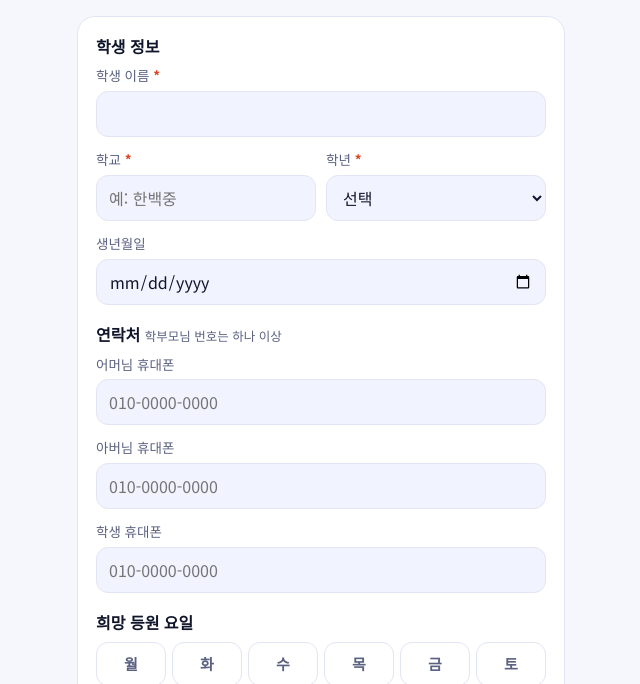
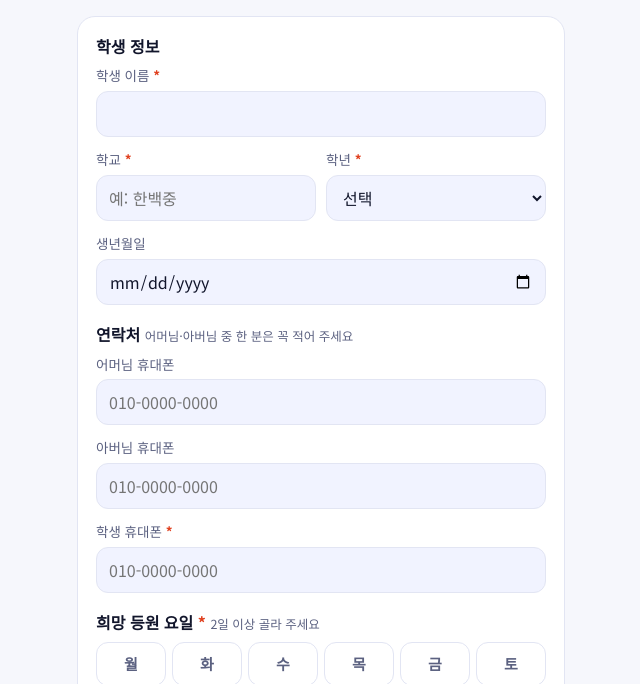
Before and after one commit to themilchak-math/themilchak-math.github.io, a plain HTML site: page join.html in a window 1280 px wide. Shown: the part 116-800 px from the top of the page, without its empty margins (319-959 px from the left). Drawn offline with Linux system fonts and the light colour scheme; a web font is replaced by a local one.

Commit message:
등록 신청서: 학생 번호·요일 2일 이상 필수
Co-Authored-By: Claude Opus 5.5 <noreply@anthropic.com>
Claude-Session: https://claude.ai/code/session_01MRk6UQBipuaYghVHiCnJr3

```diff
--- a/join.html
+++ b/join.html
@@ -56,11 +56,11 @@ textarea{height:auto;min-height:84px;padding:10px 12px;resize:vertical}
       <label>학년 <b>*</b><select id="grade"><option value="">선택</option><option>초4</option><option>초5</option><option>초6</option><option>중1</option><option>중2</option><option>중3</option><option>고1</option><option>고2</option><option>고3</option></select></label>
     </div>
     <label>생년월일<input id="birth" type="date"></label>
-    <h2>연락처 <span style="font-size:12.5px;font-weight:400;color:var(--mut)">학부모님 번호는 하나 이상</span></h2>
+    <h2>연락처 <span style="font-size:12.5px;font-weight:400;color:var(--mut)">어머님·아버님 중 한 분은 꼭 적어 주세요</span></h2>
     <label>어머님 휴대폰<input id="pMother" inputmode="tel" maxlength="13" placeholder="010-0000-0000"></label>
     <label>아버님 휴대폰<input id="pFather" inputmode="tel" maxlength="13" placeholder="010-0000-0000"></label>
-    <label>학생 휴대폰<input id="pStudent" inputmode="tel" maxlength="13" placeholder="010-0000-0000"></label>
-    <h2>희망 등원 요일</h2>
+    <label>학생 휴대폰 <b>*</b><input id="pStudent" inputmode="tel" maxlength="13" placeholder="010-0000-0000"></label>
+    <h2>희망 등원 요일 <b style="color:var(--bad)">*</b> <span style="font-size:12.5px;font-weight:400;color:var(--mut)">2일 이상 골라 주세요</span></h2>
     <div class="days" id="days"><button type="button">월</button><button type="button">화</button><button type="button">수</button><button type="button">목</button><button type="button">금</button><button type="button">토</button></div>
     <label style="margin-top:14px">원장님께 하실 말씀 (선택)<textarea id="memo" maxlength="500" placeholder="현재 진도, 성적, 상담 받고 싶은 점 등"></textarea></label>
     <button class="go" id="go" type="submit">신청하기</button>
@@ -90,8 +90,10 @@ $('f').onsubmit = async e => {
   const name = $('name').value.trim(), school = $('school').value.trim(), grade = $('grade').value;
   const ph = { pMother: dig($('pMother').value), pFather: dig($('pFather').value), pStudent: dig($('pStudent').value) };
   if (!name) return err('학생 이름을 적어 주세요'); if (!school) return err('학교를 적어 주세요'); if (!grade) return err('학년을 골라 주세요');
-  if (!ph.pMother && !ph.pFather) return err('학부모님 휴대폰 번호를 하나 이상 적어 주세요');
+  if (!ph.pMother && !ph.pFather) return err('어머님이나 아버님 휴대폰 번호를 적어 주세요');
+  if (!ph.pStudent) return err('학생 휴대폰 번호를 적어 주세요');
   if (Object.values(ph).some(p => p && !/^01\d{8,9}$/.test(p))) return err('휴대폰 번호를 확인해 주세요');
+  if (days.filter(Boolean).length < 2) return err('희망 등원 요일을 2일 이상 골라 주세요');
   $('go').disabled = true; err('');
   try {
     await addDoc(collection(db, 'apply'), { name, school, grade, birth: $('birth').value || '', ...ph, days, memo: $('memo').value.trim(), st: 'new', ts: serverTimestamp() });
```
